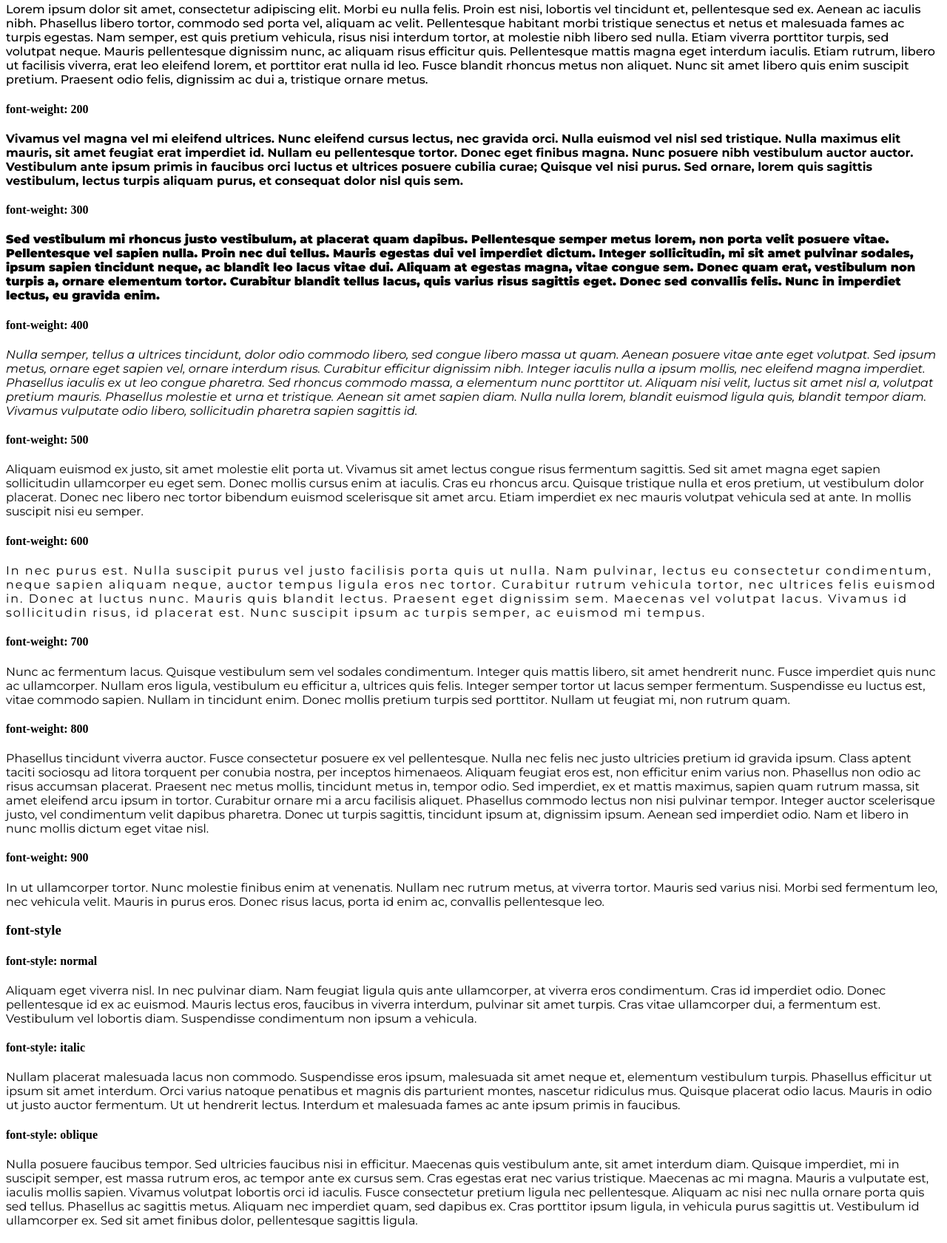
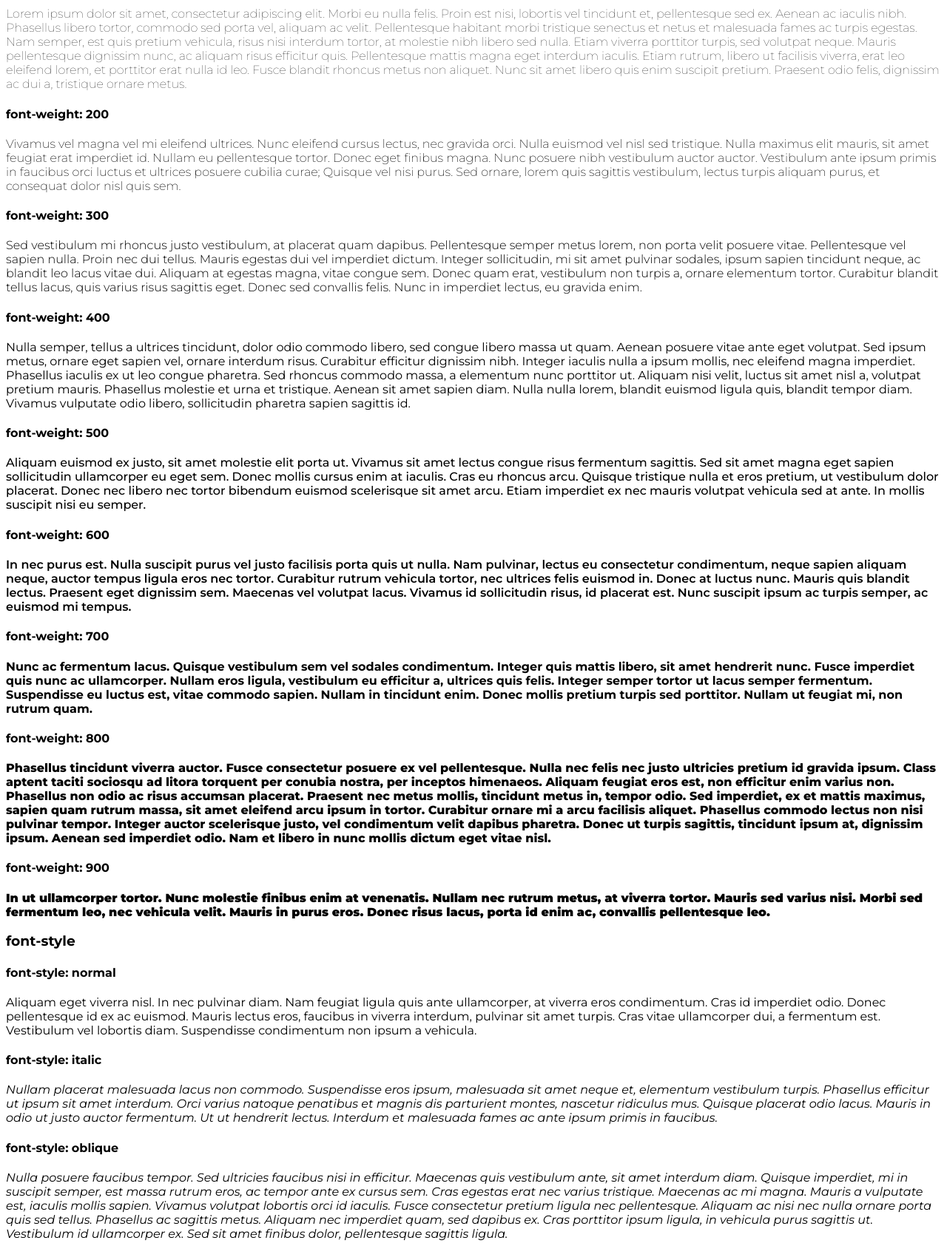
Before and after one commit to ZE3kr/iffall2021, a plain HTML site: page type-styles/index.html in a window 1280 px wide. Shown: the part 206-1887 px from the top of the page at 74% size. Drawn offline with Linux system fonts and the light colour scheme.

Commit message:
fix nth-child

```diff
--- a/type-styles/type.css
+++ b/type-styles/type.css
@@ -1,67 +1,67 @@
-p {
+body {
     font-family: 'Montserrat', sans-serif;
 }
 
-p:nth-child(1) {
+p:nth-of-type(1) {
     font-weight: 100;
 }
-p:nth-child(2) {
+p:nth-of-type(2) {
     font-weight: 200;
 }
-p:nth-child(3) {
+p:nth-of-type(3) {
     font-weight: 300;
 }
-p:nth-child(4) {
+p:nth-of-type(4) {
     font-weight: 400;
 }
-p:nth-child(5) {
+p:nth-of-type(5) {
     font-weight: 500;
 }
-p:nth-child(6) {
+p:nth-of-type(6) {
     font-weight: 600;
 }
-p:nth-child(7) {
+p:nth-of-type(7) {
     font-weight: 700;
 }
-p:nth-child(8) {
+p:nth-of-type(8) {
     font-weight: 800;
 }
-p:nth-child(9) {
+p:nth-of-type(9) {
     font-weight: 900;
 }
 
-p:nth-child(10) {
+p:nth-of-type(10) {
     font-style: normal;
 }
-p:nth-child(11) {
+p:nth-of-type(11) {
     font-style: italic;
 }
-p:nth-child(12) {
+p:nth-of-type(12) {
     font-style: oblique;
 }
 
-p:nth-child(13) {
+p:nth-of-type(13) {
     letter-spacing: normal;
 }
-p:nth-child(14) {
+p:nth-of-type(14) {
     letter-spacing: -2px;
 }
-p:nth-child(15) {
+p:nth-of-type(15) {
     letter-spacing: 2px;
 }
 
-p:nth-child(16) {
+p:nth-of-type(16) {
     text-transform: capitalize;
 }
-p:nth-child(16) {
+p:nth-of-type(16) {
     text-transform: uppercase;
 }
-p:nth-child(16) {
+p:nth-of-type(16) {
     text-transform: lowercase;
 }
-p:nth-child(16) {
+p:nth-of-type(16) {
     text-transform: none;
 }
-p:nth-child(16) {
+p:nth-of-type(16) {
     text-transform: full-width;
 }
```
